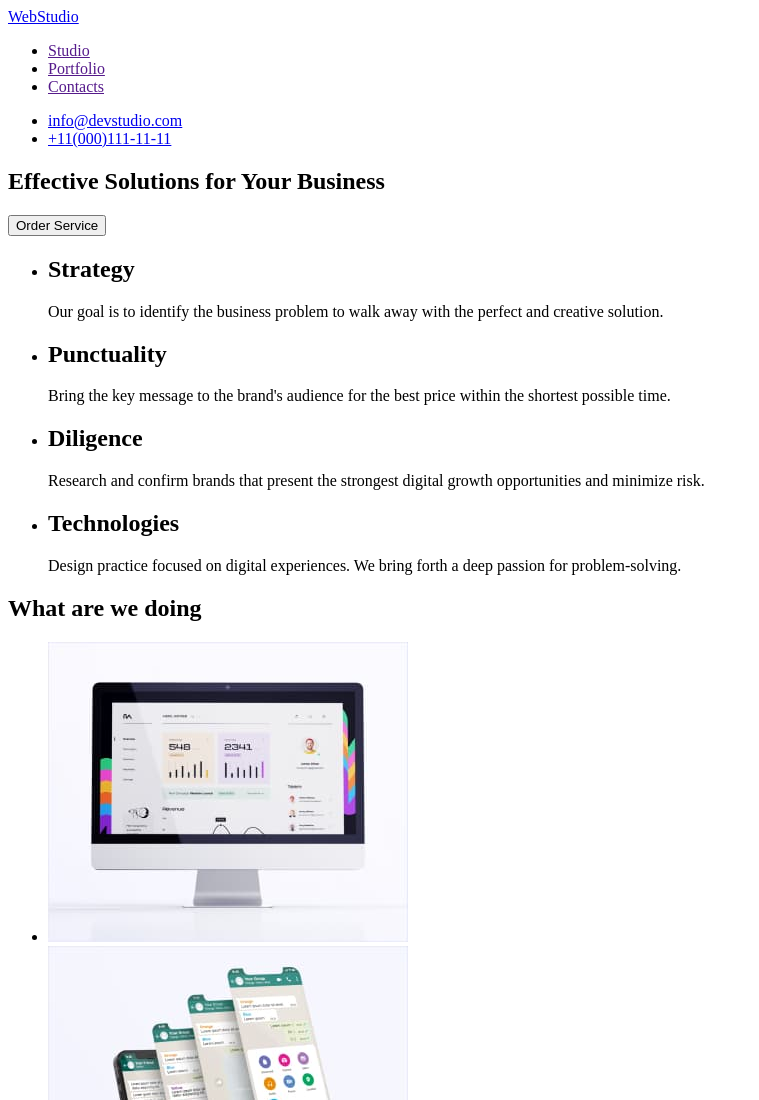
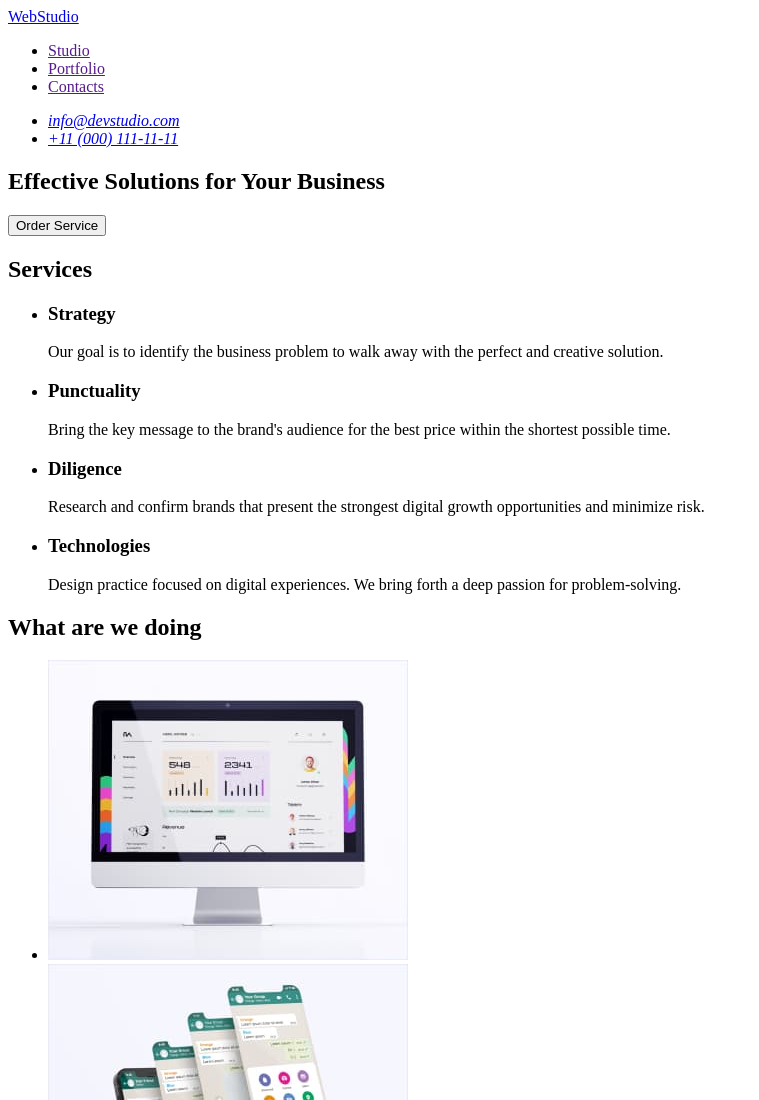
Before and after one commit to DanyloDT/goit-markup-hw-01, a plain HTML site: page index.html in a window 1280 px wide. Shown: the top 1100 px of the page, without its empty margins (0-759 px from the left). Drawn offline with Linux system fonts and the light colour scheme.

Commit message:
Внесення змін

```diff
--- a/index.html
+++ b/index.html
@@ -10,17 +10,19 @@
     <!--Шапка сторінки-->
     <header>
       <nav>
-        <a href="/">WebStudio</a>
+        <a href="index.html">WebStudio</a>
         <ul>
           <li><a href="">Studio</a></li>
           <li><a href="">Portfolio</a></li>
           <li><a href="">Contacts</a></li>
         </ul>
       </nav>
-      <ul>
-        <li><a href="mailto:info@devstudio.com">info@devstudio.com</a></li>
-        <li><a href="tel:+11(000)111-11-11">+11(000)111-11-11</a></li>
-      </ul>
+      <address>
+        <ul>
+          <li><a href="mailto:info@devstudio.com">info@devstudio.com</a></li>
+          <li><a href="tel:+11000111-11-11">+11 (000) 111-11-11</a></li>
+        </ul>
+      </address>
     </header>
     <!--Унікальний контент-->
     <main>
@@ -31,30 +33,31 @@
       </section>
       <!--section 1-->
       <section>
+        <h2>Services</h2>
         <ul>
           <li>
-            <h2>Strategy</h2>
+            <h3>Strategy</h3>
             <p>
               Our goal is to identify the business problem to walk away with the
               perfect and creative solution.
             </p>
           </li>
           <li>
-            <h2>Punctuality</h2>
+            <h3>Punctuality</h3>
             <p>
               Bring the key message to the brand's audience for the best price
               within the shortest possible time.
             </p>
           </li>
           <li>
-            <h2>Diligence</h2>
+            <h3>Diligence</h3>
             <p>
               Research and confirm brands that present the strongest digital
               growth opportunities and minimize risk.
             </p>
           </li>
           <li>
-            <h2>Technologies</h2>
+            <h3>Technologies</h3>
             <p>
               Design practice focused on digital experiences. We bring forth a
               deep passion for problem-solving.
@@ -134,7 +137,7 @@
     </main>
     <!--Футер-->
     <footer>
-      <a href="/">WebStudio</a>
+      <a href="./index.html">WebStudio</a>
       <p>
         Increase the flow of customers and sales for your business with digital
         marketing & growth solutions.
```
